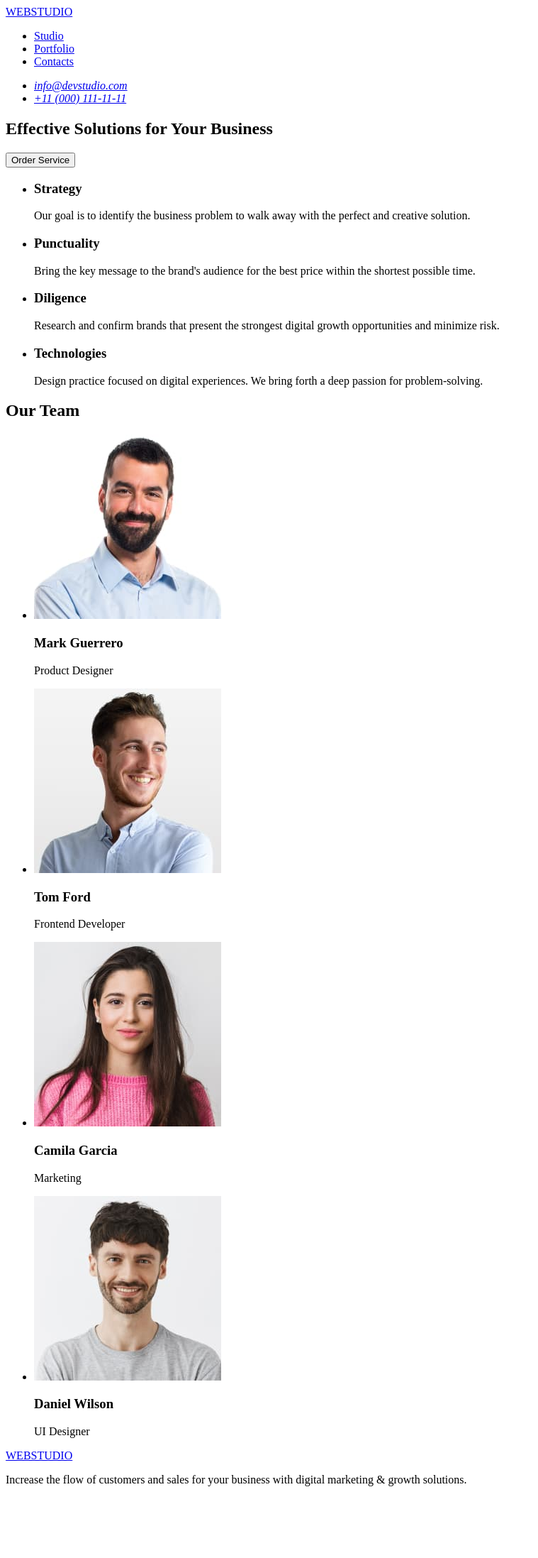
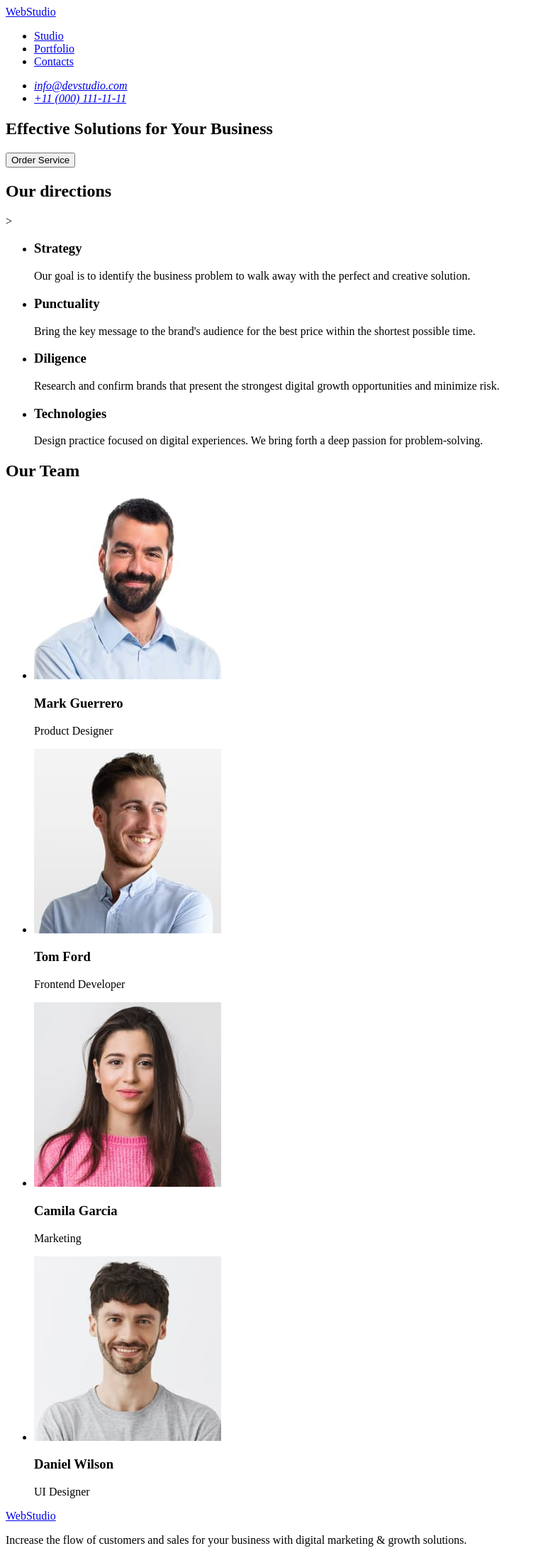
Before and after one commit to Vika080173/goit-markup-hw-06, a plain HTML site: page index.html in a window 1280 px wide. Shown: the whole page at 71% size, without its empty margins (0-759 px from the left). Before the commit the page ends 2110 px from the top, so only its background shows below. Drawn offline with Linux system fonts and the light colour scheme.

Commit message:
correction1_hv01

```diff
--- a/index.html
+++ b/index.html
@@ -10,7 +10,7 @@
     <!-- Header section -->
     <header>
       <nav>
-        <a href="./index.html">WEBSTUDIO</a>
+        <a href="./index.html">WebStudio</a>
         <ul>
           <li><a href="#studio">Studio</a></li>
           <li><a href="#portfolio">Portfolio</a></li>
@@ -33,9 +33,10 @@
       </section>
       <!--Our directions -->
       <section>
+        <h2 id="portfolio">Our directions</h2>></h2>
         <ul>
           <li>
-            <h3 id="portfolio">Strategy</h3>
+            <h3>Strategy</h3>
             <p>
               Our goal is to identify the business problem to walk away with the
               perfect and creative solution.
@@ -113,7 +114,7 @@
     </main>
     <!-- Footer section -->
     <footer>
-      <a href="./index.html">WEBSTUDIO</a>
+      <a href="./index.html">WebStudio</a>
       <p>
         Increase the flow of customers and sales for your business with digital
         marketing &#38; growth solutions.
```
